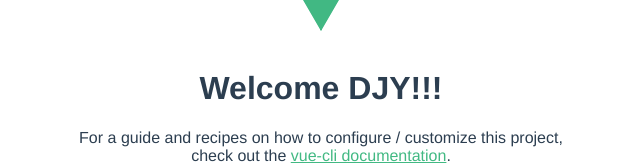
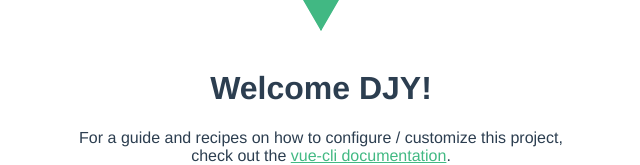
Before and after one commit to davidye007/GitHubPagesCICD_TEST, a Vue app in the folder frontend_stuff/: page / in a window 1280 px wide. Shown: the part 215-380 px from the top of the page, without its empty margins (319-959 px from the left). Built offline with nearby package versions, Linux system fonts and the light colour scheme.

Commit message:
testcicd

```diff
--- a/frontend_stuff/src/App.vue
+++ b/frontend_stuff/src/App.vue
@@ -1,7 +1,7 @@
 <template>
   <div id="app">
     <img alt="Vue logo" src="./assets/logo.png">
-    <HelloWorld msg="Welcome DJY!!!"/>
+    <HelloWorld msg="Welcome DJY!"/>
   </div>
 </template>
 
```
